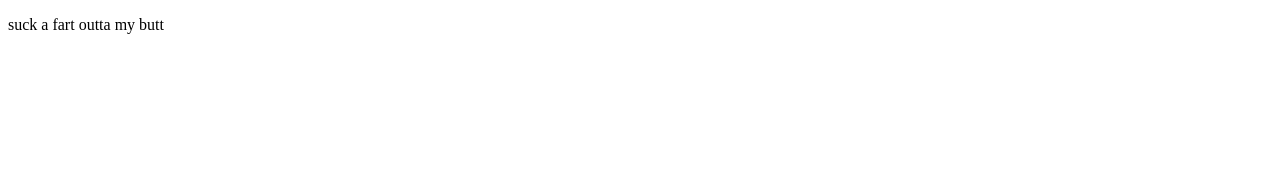
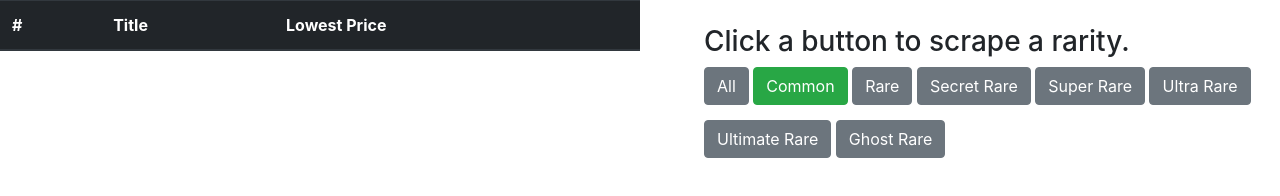
Before and after one commit to JMatt21/top100YugiCardsButInAlphabeticalOrder, a website: page public/index.html in a window 1280 px wide. Drawn offline with nearby package versions, Linux system fonts and the light colour scheme; no server answers.

Commit message:
made some html if the terminal isn't good enough

```diff
--- a/public/index.html
+++ b/public/index.html
@@ -1,12 +1,47 @@
 <!DOCTYPE html>
 <html lang="en">
+
 <head>
     <meta charset="UTF-8">
     <meta name="viewport" content="width=device-width, initial-scale=1.0">
     <meta http-equiv="X-UA-Compatible" content="ie=edge">
-    <title>Document</title>
+    <title>Top 100 Yugi Cards!!!</title>
+    <link rel='stylesheet' href='https://stackpath.bootstrapcdn.com/bootstrap/4.1.1/css/bootstrap.min.css' integrity='sha384-WskhaSGFgHYWDcbwN70/dfYBj47jz9qbsMId/iRN3ewGhXQFZCSftd1LZCfmhktB'
+        crossorigin='anonymous'>
+    <script src='https://code.jquery.com/jquery-3.3.1.js' integrity='sha256-2Kok7MbOyxpgUVvAk/HJ2jigOSYS2auK4Pfzbm7uH60='
+        crossorigin='anonymous'></script>
+    <link rel="stylesheet" href="./style.css">
 </head>
+
 <body>
-    <p>suck a fart outta my butt</p>
+    <!-- <button>get new commons</button> -->
+    <div id="main">
+        <div id="left">
+            <table class="table">
+                <tbody id="content">
+                    <thead class="thead-dark">
+                        <tr>
+                            <th scope="col">#</th>
+                            <th scope="col">Title</th>
+                            <th scope="col">Lowest Price</th>
+                        </tr>
+                    </thead>
+                </tbody>
+            </table>
+        </div>
+        <div id="right">
+            <h3> Click a button to scrape a rarity.</h3>
+            <button type="button" class="btn btn-secondary" data-rarity="all">All</button>
+            <button type="button" class="btn btn-secondary" data-rarity="common">Common</button>
+            <button type="button" class="btn btn-secondary" data-rarity="rare">Rare</button>
+            <button type="button" class="btn btn-secondary" data-rarity="secret%20rare">Secret Rare</button>
+            <button type="button" class="btn btn-secondary" data-rarity="super%20rare">Super Rare</button>
+            <button type="button" class="btn btn-secondary" data-rarity="ultra%20Rare">Ultra Rare</button>
+            <button type="button" class="btn btn-secondary" data-rarity="Ultimate%20Rare">Ultimate Rare</button>
+            <button type="button" class="btn btn-secondary" data-rarity="ghost%20rare">Ghost Rare</button>
+        </div>
+    </div>
 </body>
+
 </html>
+<script src="logic.js"></script>
--- /dev/null
+++ b/public/logic.js
@@ -0,0 +1,36 @@
+$(document).ready(function () {
+    function getCards(rarity, cb) {
+        $.get(`/cards/${rarity}`, function (data) {
+            cb(data);
+        });
+    }
+
+    function setTableData(rarity) {
+        getCards(rarity, function (data) {
+            $("#content").empty();
+            data.forEach((card, index) => {
+                let newRow = $("<tr>");
+                const number = $(`<th scope="row">${index}</th>`);
+                const title = $("<td>").text(card.title);
+                const price = $("<td>").text(card.price);
+                newRow.append(number, title, price);
+                $("#content").append(newRow);
+            })
+        })
+    }
+
+    function setButtonColors(currentButtonSelected) {
+        $(`button.btn.btn-success`).removeClass("btn-success");
+        $(`button[data-rarity="${currentButtonSelected}"]`).addClass("btn-success");
+    }
+
+    $("button").on("click", function (e) {
+        const thisRarity = e.target.dataset.rarity;
+        setTableData(thisRarity);
+        setButtonColors(thisRarity);
+    })
+
+    setTableData('common');
+    setButtonColors('common');
+
+});
--- /dev/null
+++ b/public/style.css
@@ -0,0 +1,15 @@
+button {
+    margin-bottom: 15px;
+}
+
+#left {
+    float: left;
+    width: 50%;
+}
+
+#right {
+    margin-top: 25px;
+    margin-left: 5%;
+    float: right;
+    width: 45%;
+}
```
Also changed, not shown: server.js (+9 -6 lines), 1 other file.
